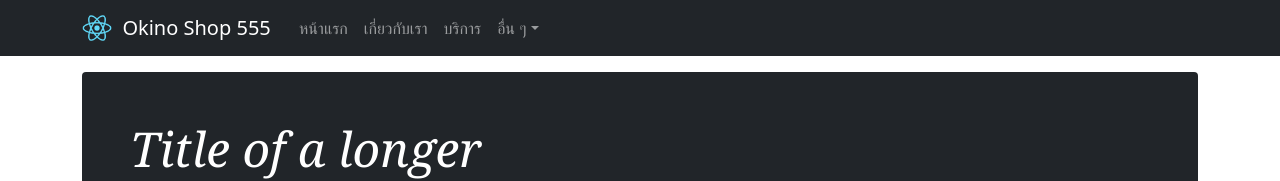
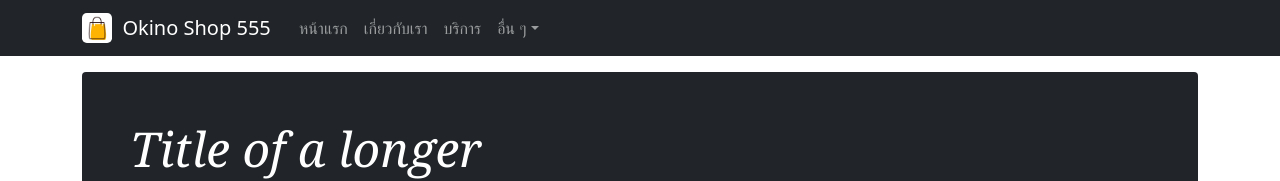
Before and after one commit to rambo-coding/okino_shop_web, a React (Create React App) app: page / in a window 1280 px wide. Shown: the top 181 px of the page. Built offline with nearby package versions, Linux system fonts and the light colour scheme.

Commit message:
change icon page

```diff
--- a/public/index.html
+++ b/public/index.html
@@ -2,7 +2,7 @@
 <html lang="en">
   <head>
     <meta charset="utf-8" />
-    <link rel="icon" href="%PUBLIC_URL%/favicon.ico" />
+    <link rel="icon" href="%PUBLIC_URL%/bag.ico" />
     <meta name="viewport" content="width=device-width, initial-scale=1" />
     <meta name="theme-color" content="#000000" />
     <meta
@@ -24,7 +24,7 @@
       work correctly both with client-side routing and a non-root public URL.
       Learn how to configure a non-root public URL by running `npm run build`.
     -->
-    <title>React App</title>
+    <title>Okino Shop</title>
   </head>
   <body>
     <noscript>You need to enable JavaScript to run this app.</noscript>
--- a/src/components/NavBar.js
+++ b/src/components/NavBar.js
@@ -1,6 +1,6 @@
 import React from "react";
 import { Navbar, Nav, Container, NavDropdown } from "react-bootstrap";
-import navLogo from "../assets/logo192.png"
+import navLogo from "../assets/bag.jpeg"
 
 const NavBar = () => {
   return (
@@ -12,7 +12,7 @@ const NavBar = () => {
               src={navLogo}
               width="30"
               height="30"
-              className="d-inline-block align-top"
+              className="d-inline-block align-top rounded-3"
               alt=""
             />
             &nbsp; Okino Shop 555
```
Also changed, not shown: src/assets/bag.jpeg (added), 1 other file (tests, documents, lock files or other folders).
